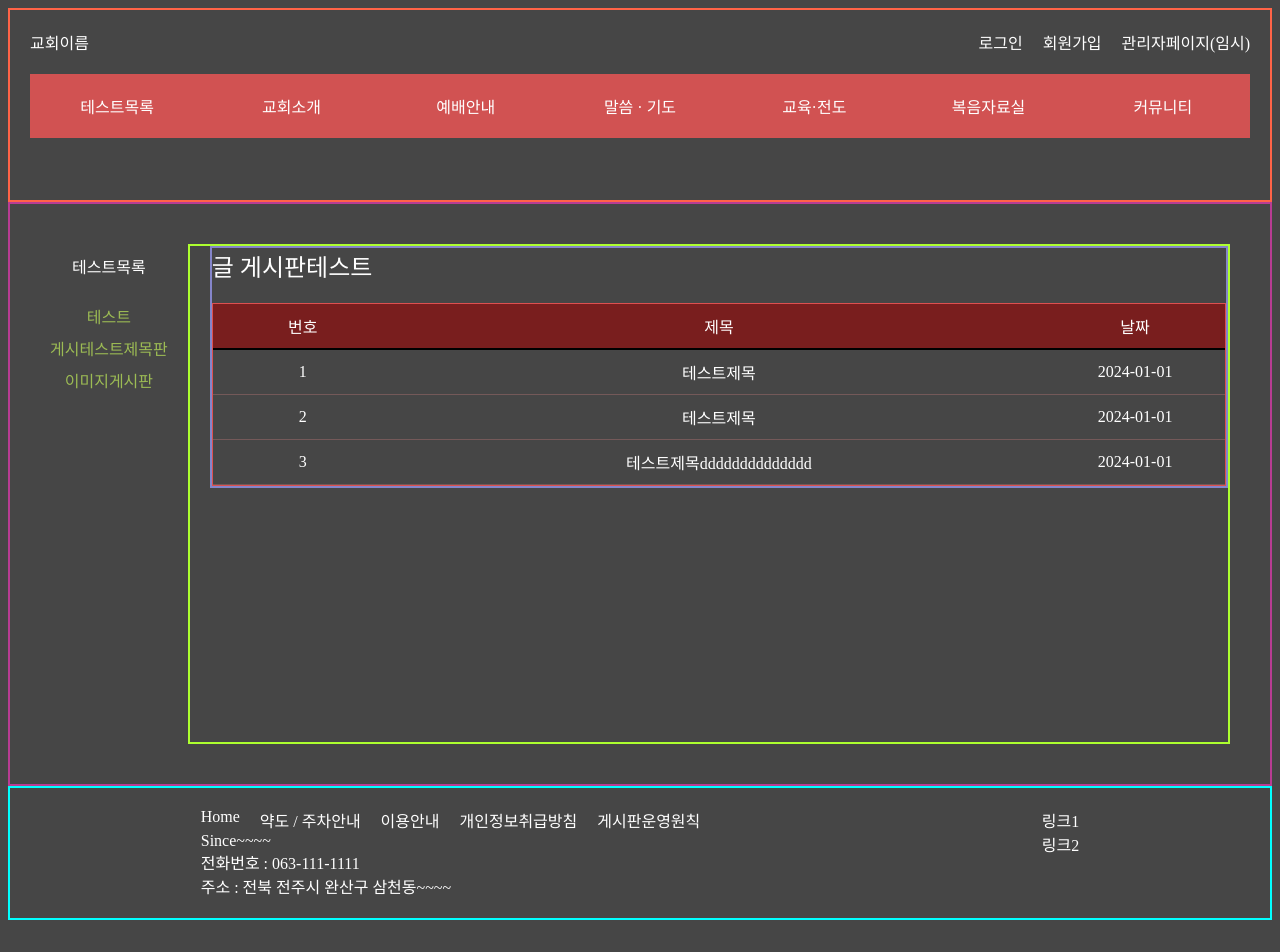
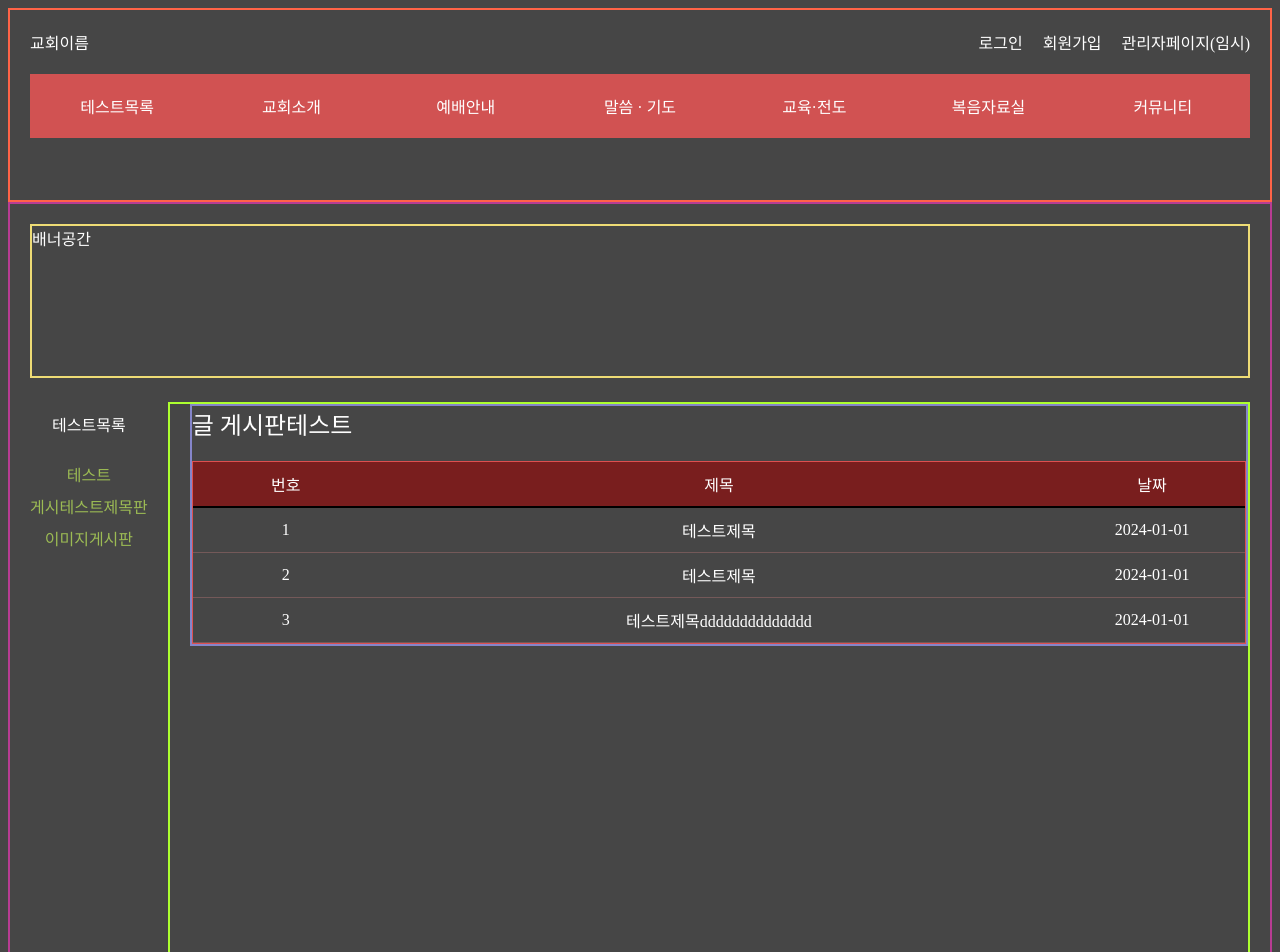
Before and after one commit to Hyunjun-11/church-Fe, a React (Vite) app: page /test/board in a window 1280 px wide. Shown: the top 952 px of the page. Before the commit the page ends 928 px from the top, so only its background shows below. Built offline with nearby package versions, Linux system fonts and the light colour scheme.

Commit message:
feat : body Layout banner

```diff
--- a/src/components/bodyTemp/layout/Layout.css
+++ b/src/components/bodyTemp/layout/Layout.css
@@ -1,10 +1,19 @@
 .Layout {
   border: solid 2px rgb(184, 60, 147);
-  min-height: 500px;
-  padding: 40px;
+  min-height: calc(100vh);
+  padding: 20px;
+  display: flex;
+  flex-direction: column;
+  gap: 24px;
+}
+.BodyTemp {
   display: flex;
   gap: 20px;
   width: auto;
+}
+.Banner {
+  border: solid 2px rgb(238, 220, 117);
+  height: 150px;
 }
 
 .Outlet {
@@ -13,4 +22,5 @@
   padding-left: 20px;
   display: flex;
   flex-direction: column;
+  min-height: calc(100vh - 120px);
 }
--- a/src/components/bodyTemp/layout/Layout.jsx
+++ b/src/components/bodyTemp/layout/Layout.jsx
@@ -5,11 +5,14 @@ import { Outlet } from "react-router-dom";
 const Layout = ({ ListComponent }) => {
   return (
     <div className="Layout">
-      <div className="List">
-        <ListComponent type={"LIST"} />
-      </div>
-      <div className="Outlet">
-        <Outlet />
+      <div className="Banner">배너공간</div>
+      <div className="BodyTemp">
+        <div className="List">
+          <ListComponent type={"LIST"} />
+        </div>
+        <div className="Outlet">
+          <Outlet />
+        </div>
       </div>
     </div>
   );
```
